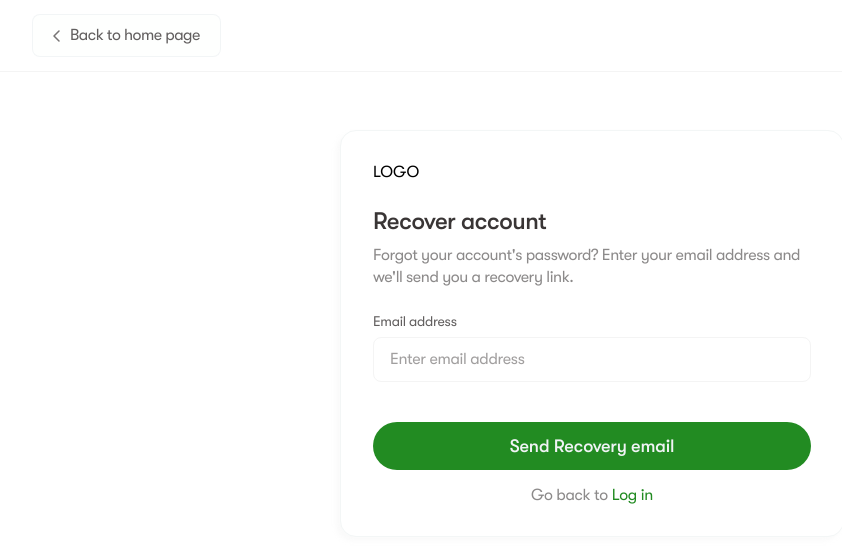
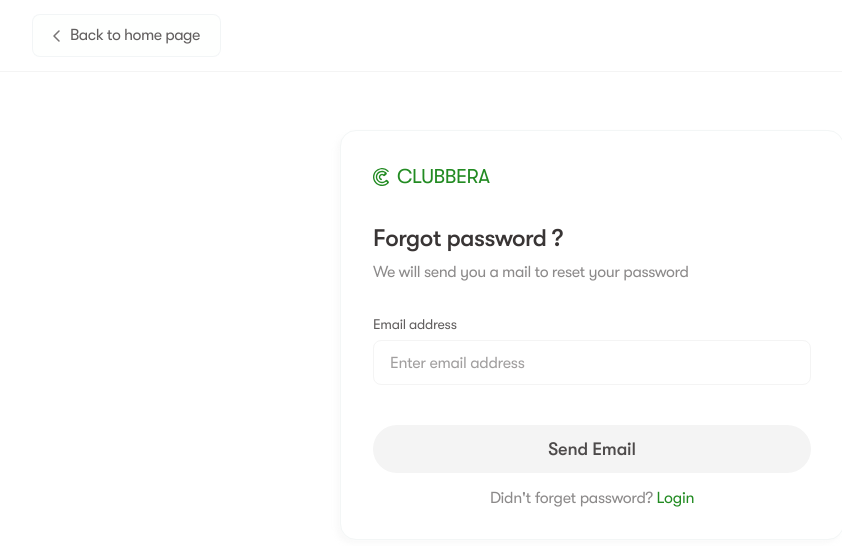
Before and after one commit to opeodedeyi/clubbera-final, a Next.js app: page /forgotpassword in a window 1280 px wide. Shown: the top 546 px of the page, without its empty margins (48-890 px from the left). Built offline with nearby package versions, Linux system fonts and the light colour scheme.

Commit message:
fixed frontend

```diff
--- a/src/app/forgotpassword/page.js
+++ b/src/app/forgotpassword/page.js
@@ -1,7 +1,8 @@
 'use client';
 
 import Link from "next/link";
-import { Fragment } from "react";
+import { useState, Fragment } from "react";
+import Logo from "../../components/utility/logo";
 import Header from "../../components/header/header";
 import MainInput from "../../components/forminput/maininput";
 import MainPasswordInput from "../../components/forminput/passwordinput";
@@ -9,17 +10,64 @@ import CustomButton from "../../components/utility/custombutton";
 import SocialLoginButton from "../../components/utility/socialbutton";
 import "../style/authentication.css";
 
-import { useState } from 'react';
+const MainForm = ({ email, setEmail, isDisabled }) => {
+    return (
+        <>
+            <div className="auth-form-content">
+                <Logo coloring="default-logo-coloring" size="normal-logo-size"></Logo>
+                <div className="auth-form-content-main">
+                    <div className="auth-form-content-intro">
+                        <h3>Forgot password ?</h3>
+                        <p className="auth-form-content-intro-text">We will send you a mail to reset your password</p>
+                    </div>
+                </div>
+                <div className="auth-form-inputs">
+                    <MainInput
+                        type="email"
+                        placeholder="Enter email address"
+                        input="Email address"
+                        value={email}
+                        onChange={(e) => setEmail(e.target.value)}/>
+                </div>
+            </div>
+            <div className="auth-form-actions">
+                <CustomButton size="fullwidth-size" disabled={isDisabled}>Send Email</CustomButton>
+                <p className="auth-form-actions-cta">Didn&apos;t forget password? <Link href="/login" className="">Login</Link></p>
+            </div>
+        </>
+    );
+}
+
+const EmailSent = () => {
+    return (
+        <>
+            <div className="auth-form-content-center">
+                <div className="auth-form-content-main">
+                    <div className="auth-form-content-intro">
+                        <h3>Email sent!</h3>
+                        <p className="auth-form-content-intro-text">We sent an email to your email address. Follow the steps provided in your email to update your password.</p>
+                    </div>
+                </div>
+
+                <div className="auth-form-success-image">
+                </div>
+
+                <CustomButton link destination="/login" size="normal-size">Check Email</CustomButton>
+            </div>
+        </>
+    );
+}
 
 export default function ForgotPassword() {
     const [email, setEmail] = useState('');
+    const [step, setStep] = useState(1);
 
     const isEmailValid = (email) => {
         const emailRegex = /^[\w-]+(\.[\w-]+)*@([\w-]+\.)+[a-zA-Z]{2,7}$/;
         return emailRegex.test(email);
     };
 
-    const isDisabled = !email || !isEmailValid(email)
+    const isDisabled = !email || !isEmailValid(email);
 
     return (
         <Fragment>
@@ -27,29 +75,11 @@ export default function ForgotPassword() {
 
             <div className="auth-container">
                 <form className="auth-container-main">
-                    <div className="auth-form-content">
-                        <div className="auth-form-content-Logo">
-                            LOGO
-                        </div>
-                        <div className="auth-form-content-main">
-                            <div className="auth-form-content-intro">
-                                <h3>Recover account</h3>
-                                <p className="auth-form-content-intro-text">Forgot your account&apos;s password? Enter your email address and we&apos;ll send you a recovery link.</p>
-                            </div>
-                        </div>
-                        <div className="auth-form-inputs">
-                            <MainInput
-                                type="email"
-                                placeholder="Enter email address"
-                                input="Email address"
-                                value={email}
-                                onChange={(e) => setEmail(e.target.value)}/>
-                        </div>
-                    </div>
-                    <div className="auth-form-actions">
-                        <CustomButton size="fullwidth-size">Send Recovery email</CustomButton>
-                        <p className="auth-form-actions-cta">Go back to <Link href="/login" className="">Log in</Link></p>
-                    </div>
+                    {step===1 ?
+                        <MainForm email={email} setEmail={setEmail} isDisabled={isDisabled} />
+                    :
+                        <EmailSent />
+                    }
                 </form>
             </div>
         </Fragment>
--- a/src/app/login/page.js
+++ b/src/app/login/page.js
@@ -67,7 +67,7 @@ export default function Login() {
                         </div>
                     </div>
                     <div className="auth-form-actions">
-                        <CustomButton size="fullwidth-size">Login</CustomButton>
+                        <CustomButton size="fullwidth-size" disabled={isDisabled}>Login</CustomButton>
                         <p className="auth-form-actions-cta">Not a member yet? <Link href="/signup" className="">Sign up now</Link></p>
                     </div>
                 </form>
--- a/src/app/page.js
+++ b/src/app/page.js
@@ -43,7 +43,7 @@ function GroupTypeCard({ title, grpimage }) {
   return (
     <div className="homepage-type-group-card">
       <Image className="homepage-group-card-img" src={grpimage} alt={title} width="400" height="400" />
-      <p className="homepage-work-card-title">{title}</p>
+      <p className="homepage-group-card-title">{title}</p>
     </div>
 );
 }
--- a/src/app/style/authentication.css
+++ b/src/app/style/authentication.css
@@ -27,6 +27,15 @@
     flex-direction: column;
     justify-content: center;
     align-items: flex-start;
+    gap: 32px;
+    align-self: stretch;
+}
+
+.auth-form-content-center {
+    display: flex;
+    flex-direction: column;
+    justify-content: center;
+    align-items: center;
     gap: 24px;
     align-self: stretch;
 }
@@ -49,8 +58,17 @@
     align-self: stretch;
 }
 
+.auth-form-content-center .auth-form-content-intro {
+    align-items: center;
+}
+
 .auth-form-content-intro-text {
     font-size: 1rem;
+}
+
+.auth-form-content-center .auth-form-content-intro-text,
+.auth-form-content-center h3 {
+    text-align: center;
 }
 
 .auth-or-horizontal-line {
@@ -132,6 +150,15 @@
     color: var(--main-color-hover);
 }
 
+.auth-form-success-image {
+    width: 100%;
+    max-width: 240px;
+    min-height: 200px;
+    background-image: url('/email_sent.png');
+    background-size: cover;
+    background-position: 50%;
+}
+
 .auth-dark-link {
     text-decoration: none;
     color: #625F5F;
--- a/src/components/utility/custombutton.css
+++ b/src/components/utility/custombutton.css
@@ -105,16 +105,11 @@
     background: #FDFDFD;
 }
 
-.disabled-coloring {
+.custom-button:disabled {
     border: none;
     background-color: var(--color-white-two);
     color: var(--color-dark-one);
-}
-
-.disabled-coloring:hover {
-    border: none;
-    background-color: var(--main-color-hover);
-    color: var(--color-white-one);
+    cursor:  not-allowed;
 }
 
 .form-header-coloring {
```
Also changed, not shown: src/app/signup/page.js (+8 -4 lines), src/app/style/homepage.css (+14 -0 lines), public/email_sent.png (added).
